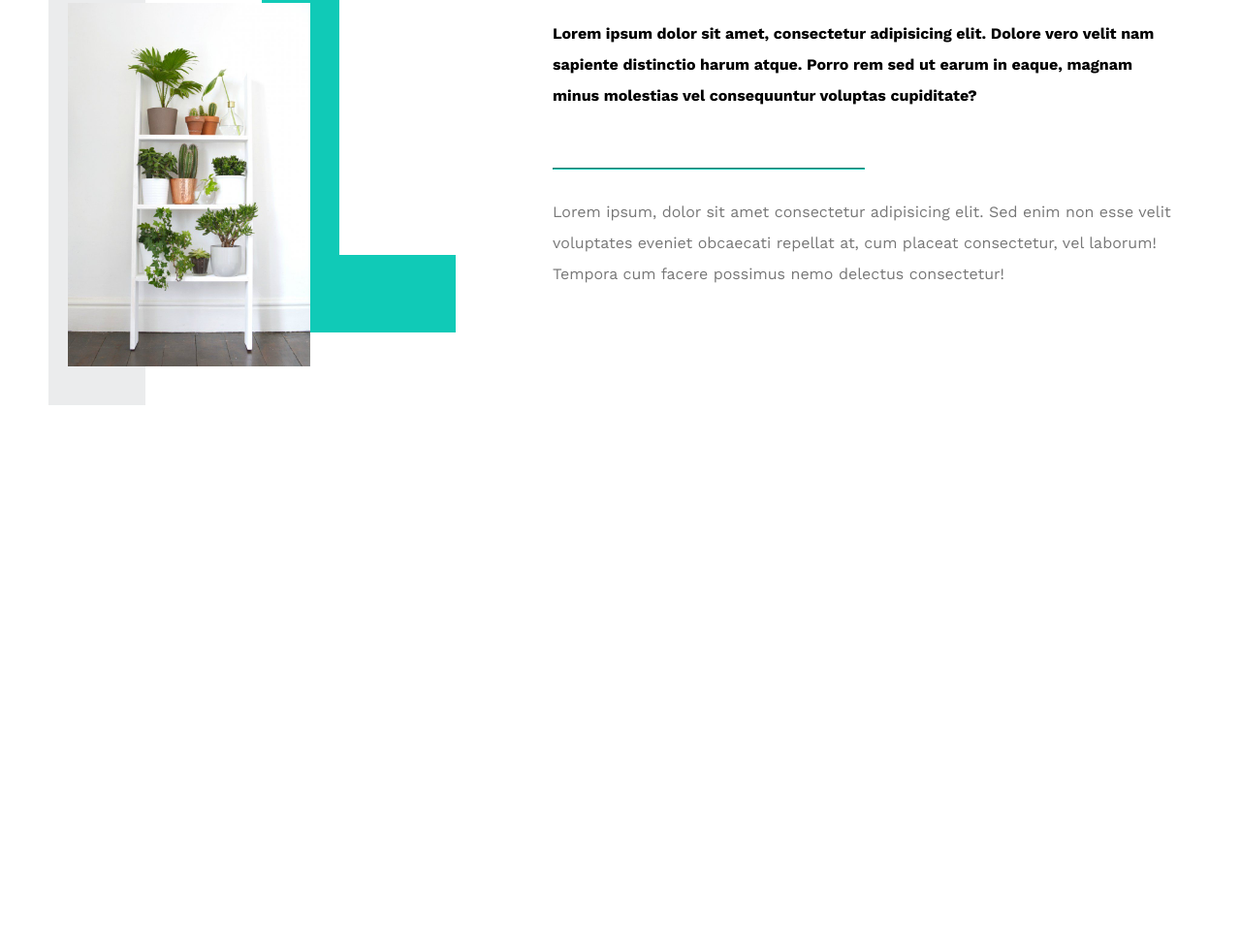
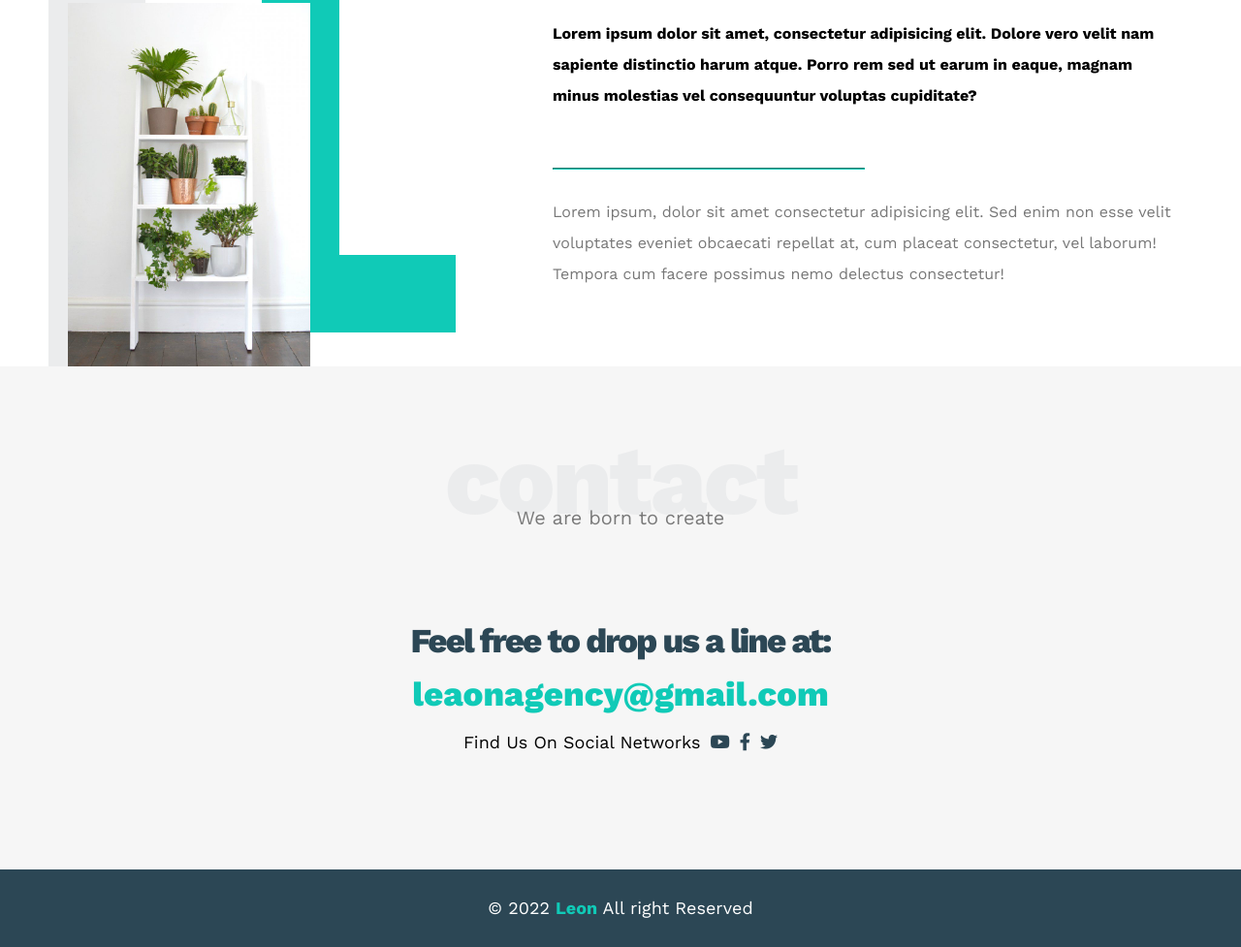
Before and after one commit to hamadi-maker/template-1, a plain HTML site: page index.html in a window 1280 px wide. Shown: the part 3126-4103 px from the top of the page at 97% size. Before the commit the page ends 3544 px from the top, so only its background shows below. Drawn offline with nearby package versions, Linux system fonts and the light colour scheme.

Commit message:
create contact section and footer

```diff
--- a/css/style.css
+++ b/css/style.css
@@ -440,3 +440,66 @@ body {
     line-height: 2;
     color: #777;
 }
+/* Contact */
+
+.contact {
+    padding-top: var(--section-padding);
+    padding-bottom: var(--section-padding);
+    background-color: var(--section-bg);
+}
+
+.contact .info {
+    padding-top: var(--section-padding);
+    padding-bottom: var(--section-padding);
+    text-align: center;
+}
+
+.contact .info .label {
+    font-size: 35px;
+    font-weight: 800;
+    color: var(--secondary-color);
+    letter-spacing: -2px;
+    margin-bottom: 15px;
+}
+
+.contact .info .link {
+    display: block;
+    font-size: 35px;
+    font-weight: 800;
+    color: var(--main-color);
+    text-decoration: none;
+}
+
+.contact .info .social {
+    display: flex;
+    justify-content: center;
+    margin-top: 20px;
+    font-size: 18px;
+}
+
+.contact .info .social i {
+    margin-left: 10px;
+    color: var(--secondary-color);
+}
+
+@media (max-width: 767px) {
+    .contact .info .link,
+    .contact .info .label{
+        font-size: 25px ;
+    }
+ }
+
+ /* footer */
+
+ .footer {
+    background-color: var(--secondary-color);
+    color: white;
+    padding: 30px 10px;
+    text-align: center;
+    font-size: 18px;
+ }
+
+ .footer span {
+    font-weight: bold;
+    color: var(--main-color)
+ }
--- a/index.html
+++ b/index.html
@@ -164,7 +164,26 @@
         </div>
     </div>
 </div>
-
+<!-- Contact -->
+<div class="contact">
+    <div class="container">
+        <h2 class="special-heading">contact</h2>
+        <p>We are born to create</p>
+        <div class="info">
+            <p class="label">Feel free to drop us a line at:</p>
+            <a href="mailto:leaonagency@gmail.com?subject=Contact" class="link">leaonagency@gmail.com</a>
+            <div class="social">
+                Find Us On Social Networks
+                <i class="fab fa-youtube"></i>
+                <i class="fab fa-facebook-f"></i>
+                <i class="fab fa-twitter"></i>
+            </div>
+        </div>
+    </div>
+</div>
+<!-- Footer -->
+<div class="footer">
+    &copy; 2022 <span>Leon</span> All right Reserved</div>
 
 </body>
 </html>
```
